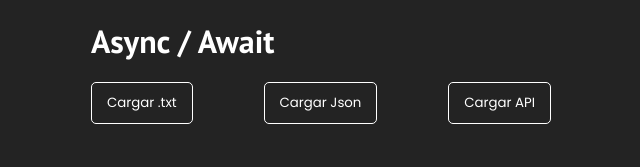
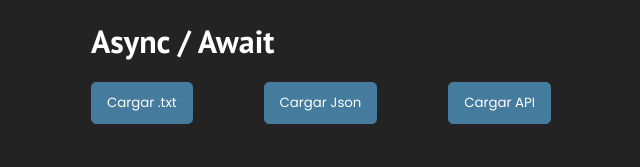
Before and after one commit to kindreds/Ejercicio-Async-Await, a plain HTML site: page index.html in a window 1280 px wide. Shown: the whole page, without its empty margins (319-959 px from the left). Drawn offline with Linux system fonts and the light colour scheme.

Commit message:
Corrigiendo errores css

```diff
--- a/app.css
+++ b/app.css
@@ -37,12 +37,12 @@ body {
 
 .primario {
     color: #fff;
-    background-color: var(--primary);
-    border-color: var(--primary);
+    background-color: #457b9d ;
+    border-color: #457b9d;
 }
 
 .primario:focus {
-    box-shadow: 0 0 0 0.2rem var(--primary-border);
+    box-shadow: 0 0 0 0.2rem #1d3557;
 }
 
 .segundario {
```
